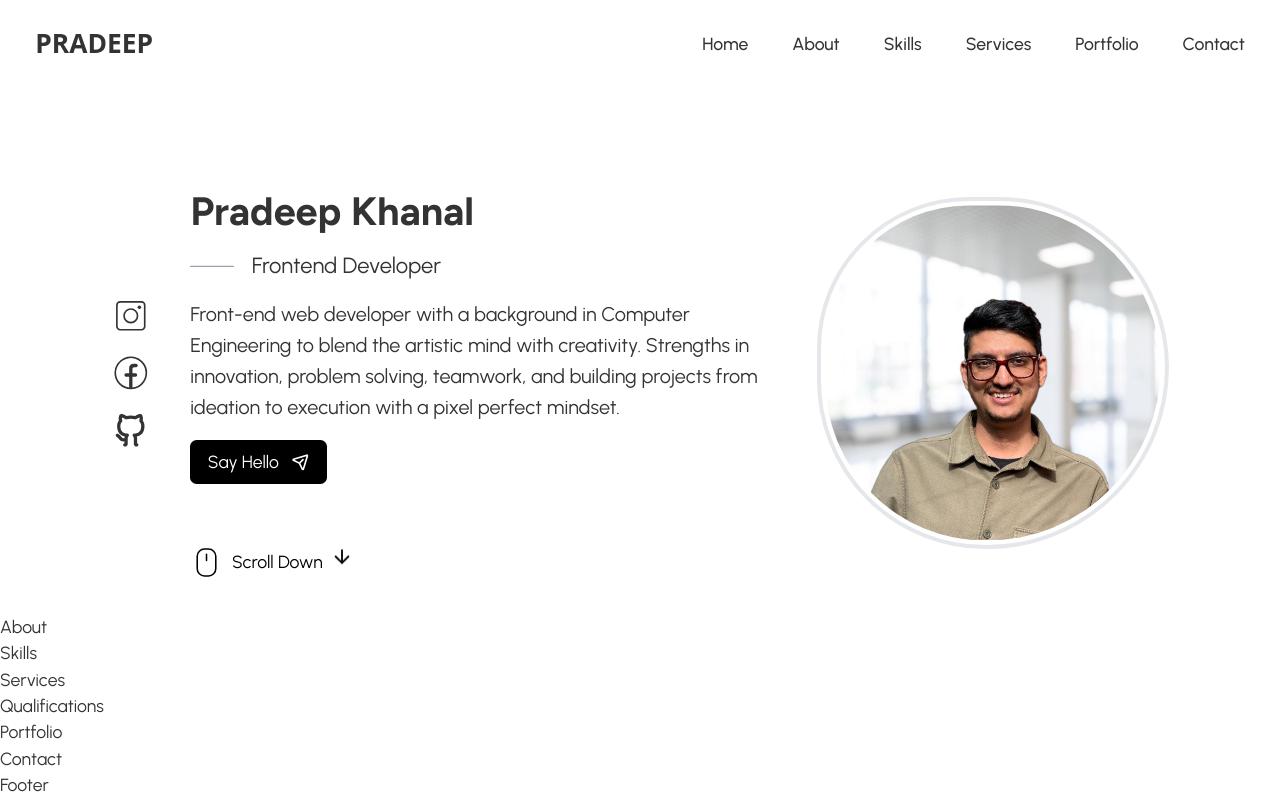
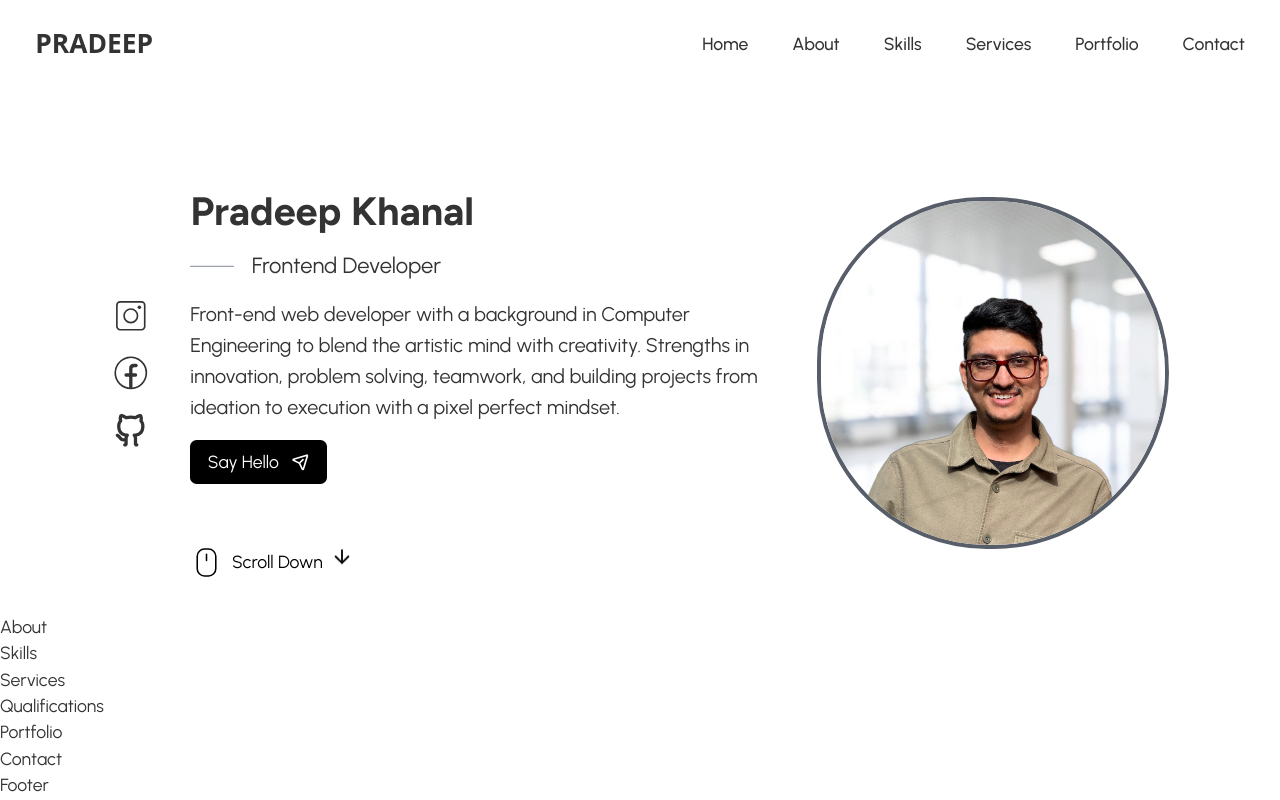
Before and after one commit to pradeepkhanal23/react-portfolio, a React (Vite) app: page / in a window 1280 px wide. Built offline with nearby package versions, Linux system fonts and the light colour scheme; a web font is replaced by a local one.

Commit message:
animation keyframe for the bubble added

```diff
--- a/src/index.css
+++ b/src/index.css
@@ -9,35 +9,23 @@
 
 /* Custom CSS for the bubble animation */
 @keyframes bubble-motion {
-  0%,
-  25% {
-    border-top-left-radius: 50%;
-    border-top-right-radius: 45%;
-    border-bottom-left-radius: 45%;
+  0% {
+    border-top-left-radius: 60%;
+    border-top-right-radius: 55%;
+    border-bottom-left-radius: 40%;
     border-bottom-right-radius: 55%;
   }
-  50% {
-    border-top-left-radius: 45%;
-    border-top-right-radius: 55%;
-    border-bottom-left-radius: 50%;
-    border-bottom-right-radius: 45%;
-  }
-  75% {
-    border-top-left-radius: 45%;
-    border-top-right-radius: 50%;
-    border-bottom-left-radius: 50%;
-    border-bottom-right-radius: 55%;
-  }
+
   100% {
-    border-top-left-radius: 45%;
-    border-top-right-radius: 55%;
-    border-bottom-left-radius: 50%;
-    border-bottom-right-radius: 45%;
+    border-top-left-radius: 55%;
+    border-top-right-radius: 60%;
+    border-bottom-left-radius: 60%;
+    border-bottom-right-radius: 60%;
   }
 }
 
 .bubble-image {
-  animation: bubble-motion 8s infinite ease-out alternate;
+  animation: bubble-motion 2s infinite ease-in-out alternate;
 }
 
 @layer base {
@@ -82,6 +70,6 @@
   }
 
   .hero-image {
-    @apply rounded-full object-cover border-gray-200 border-4 p-1 lg:order-3 h-[13rem] w-[13rem] md:h-[18rem] md:w-[18rem] lg:h-[20rem] lg:w-[20rem];
+    @apply rounded-full object-cover border-gray-800 border-opacity-75 border-4  lg:order-3 h-[13rem] w-[13rem] md:h-[18rem] md:w-[18rem] lg:h-[20rem] lg:w-[20rem];
   }
 }
```
